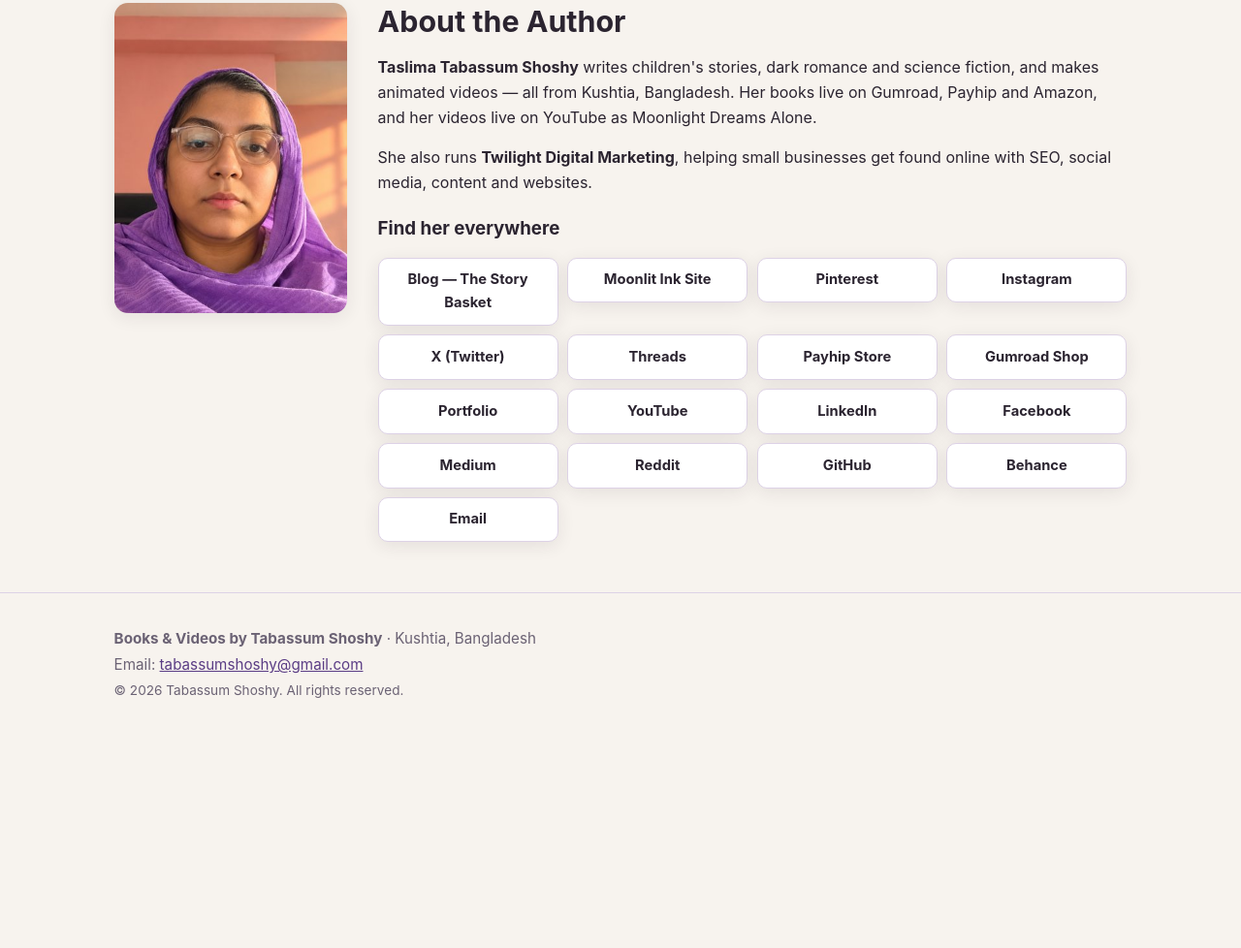
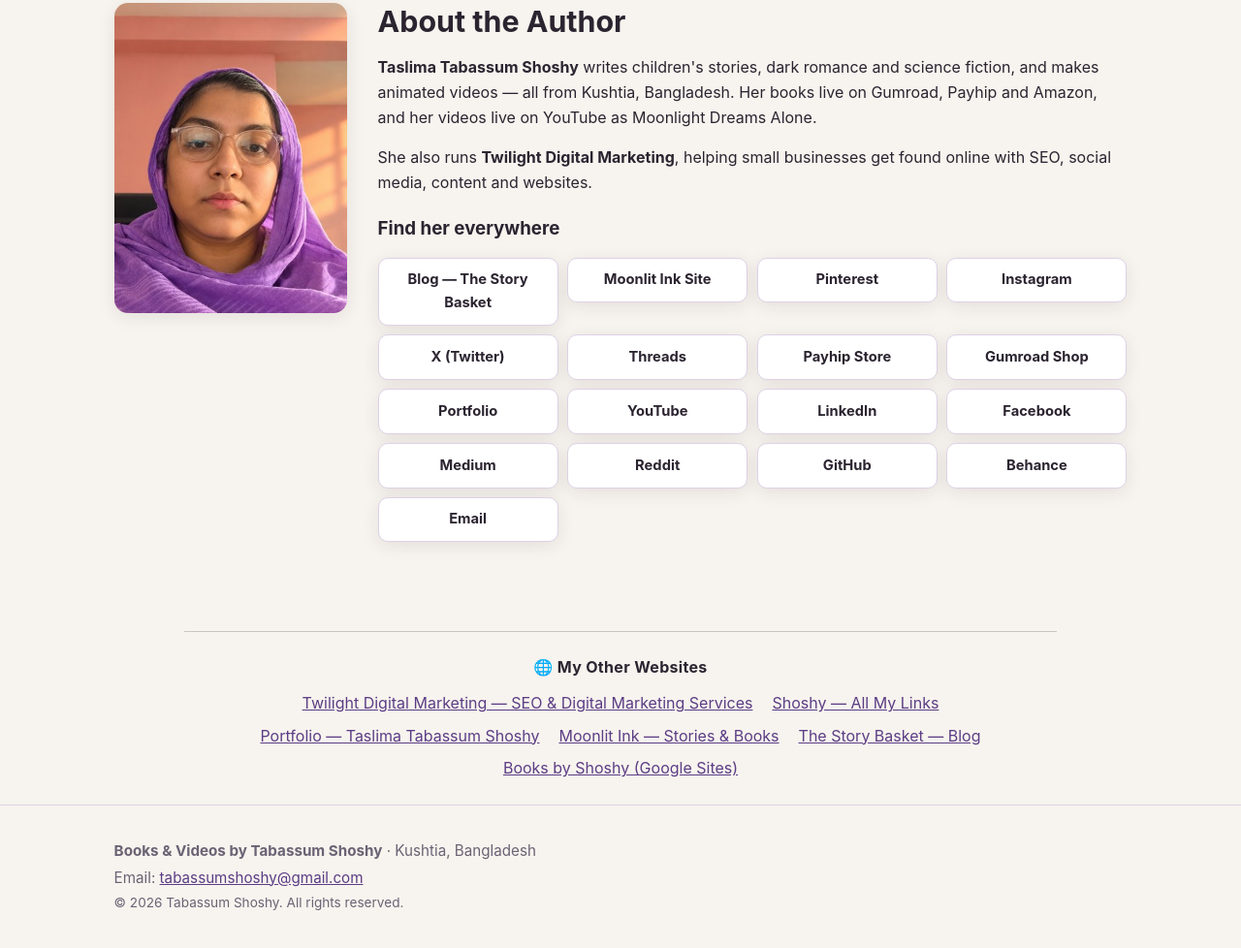
Before and after one commit to tabassumshoshy-commits/books-and-videos, a plain HTML site: page index.html in a window 1280 px wide. Shown: the part 5860-6838 px from the top of the page at 97% size. Before the commit the page ends 6619 px from the top, so only its background shows below. Drawn offline with Linux system fonts and the light colour scheme.

Commit message:
Add My Websites footer links (link wheel)
Added a navigation section for external links to other websites.

```diff
--- a/index.html
+++ b/index.html
@@ -283,6 +283,18 @@
   </section>
 </main>
 
+<!-- My websites — link wheel -->
+<nav aria-label="My other websites" style="max-width:900px;margin:2.5rem auto 0;padding:1.5rem 1.25rem;border-top:1px solid rgba(128,128,128,.4);text-align:center;">
+  <p style="margin:0 0 .75rem;font-weight:700;letter-spacing:.02em;">🌐 My Other Websites</p>
+  <ul style="list-style:none;margin:0;padding:0;display:flex;flex-wrap:wrap;gap:.5rem 1.25rem;justify-content:center;">
+    <li><a href="https://tabassumshoshy-commits.github.io/twilight-digital-marketing/" target="_blank" rel="noopener">Twilight Digital Marketing — SEO &amp; Digital Marketing Services</a></li>
+    <li><a href="https://tabassumshoshy-commits.github.io/links/" target="_blank" rel="noopener">Shoshy — All My Links</a></li>
+    <li><a href="https://tabassumshoshy-commits.github.io/portfolio/" target="_blank" rel="noopener">Portfolio — Taslima Tabassum Shoshy</a></li>
+    <li><a href="https://live-moonlit-ink.pantheonsite.io/" target="_blank" rel="noopener">Moonlit Ink — Stories &amp; Books</a></li>
+    <li><a href="https://storybookishwithshoshy.blogspot.com/" target="_blank" rel="noopener">The Story Basket — Blog</a></li>
+    <li><a href="https://sites.google.com/view/books-by-shoshy/home" target="_blank" rel="noopener">Books by Shoshy (Google Sites)</a></li>
+  </ul>
+</nav>
 <footer class="site-footer">
   <div class="wrap">
     <p><strong>Books &amp; Videos by Tabassum Shoshy</strong> · Kushtia, Bangladesh</p>
```
